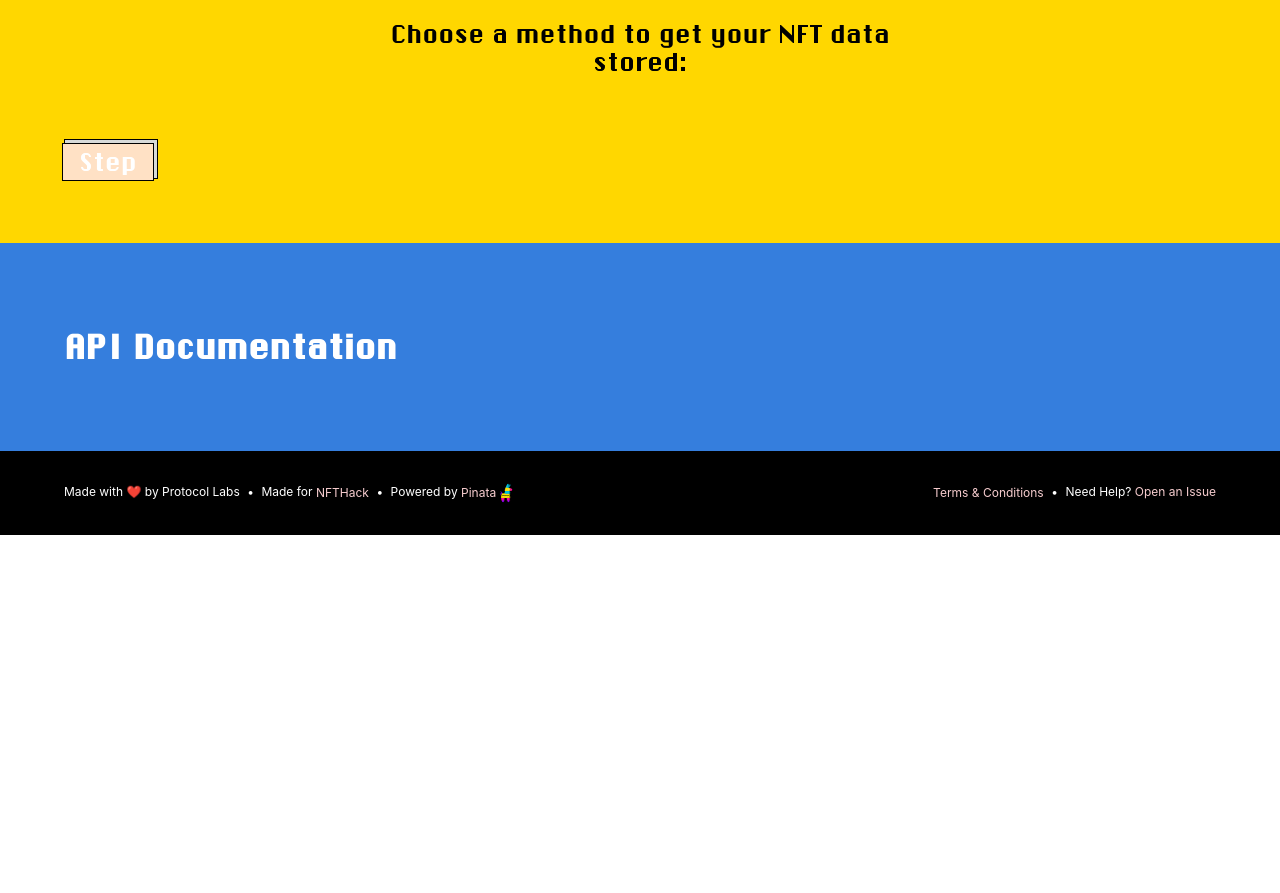
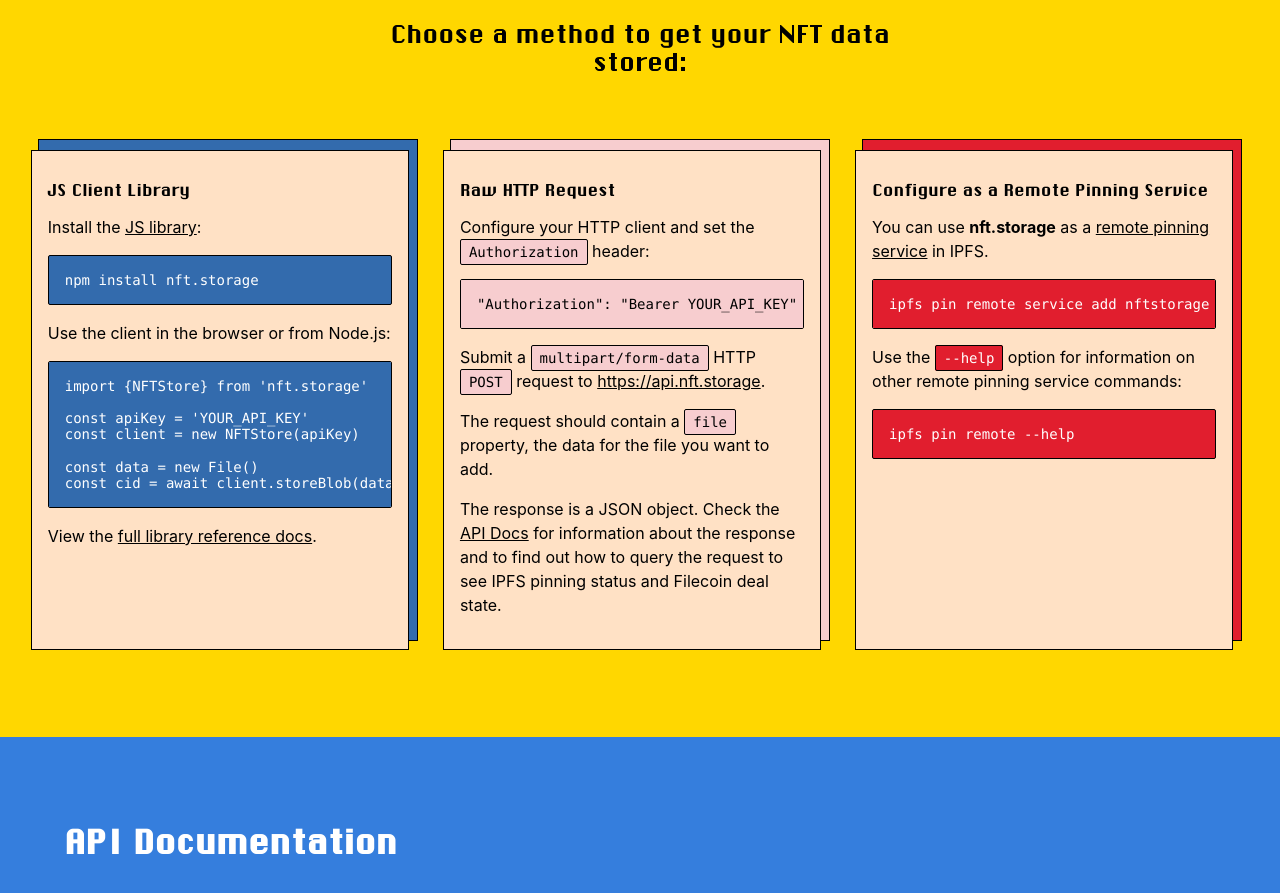
Before and after one commit to nftstorage/nft.storage, a Next.js app in the folder website/: page / in a window 1280 px wide. Shown: the part 2040-2933 px from the top of the page. Before the commit the page ends 2575 px from the top, so only its background shows below. Built offline with nearby package versions, Linux system fonts and the light colour scheme.

Commit message:
feat: add getting started methods

```diff
--- a/website/components/box.js
+++ b/website/components/box.js
@@ -1,9 +1,9 @@
-export default function Box ({ bg = 'nsgray', wrapperClassName, className, children }) {
-  wrapperClassName = `dib bg-${bg} ba b--black ${wrapperClassName ?? ''}`.trim()
-  className = `dib relative w-100 pv1 ph3 chicagoflf f3 white bg-nspeach ba b--black ${className ?? ''}`.trim()
+export default function Box ({ borderColor = 'nsgray', wrapperClassName, className, children }) {
+  wrapperClassName = `bg-${borderColor} ba b--black ${wrapperClassName ?? ''}`.trim()
+  className = `relative w-100 h-100 pa3 bg-nspeach ba b--black ${className ?? ''}`.trim()
   return (
     <div className={wrapperClassName}>
-      <div className={className} style={{ top: 3, right: 3 }}>Step {children}</div>
+      <div className={className} style={{ top: 10, right: 8 }}>{children}</div>
     </div>
   )
 }
--- a/website/components/hashlink.js
+++ b/website/components/hashlink.js
@@ -1,7 +1,7 @@
 export default function HashLink ({ id, children }) {
   return (
     <a name={id} href={`#${id}`} className='relative hide-child no-underline color-inherit'>
-      <span className='absolute left--2 child'>#</span>
+      <span className='absolute child' style={{ left: '-0.85em' }}>#</span>
       {children}
     </a>
   )
--- a/website/pages/index.js
+++ b/website/pages/index.js
@@ -51,6 +51,14 @@
 }
 
 function GettingStarted () {
+  const jsUsage = `import {NFTStore} from 'nft.storage'
+
+const apiKey = 'YOUR_API_KEY'
+const client = new NFTStore(apiKey)
+
+const data = new File()
+const cid = await client.storeBlob(data)`
+
   return (
     <article className='bg-yellow'>
       <div className='mw9 center pa5'>
@@ -73,7 +81,31 @@
             <p className='chicagoflf f3 mw6 center'>Choose a method to get your NFT data stored:</p>
           </li>
         </ol>
-        <Box />
+        <div className='db-m flex-ns justify-center center mw9 mw-none-m mw-none-ns mh-3'>
+          <Box borderColor='nsnavy' wrapperClassName='w-100 w-100-m w-33-ns mh0 mh0-m mh3-ns mb4'>
+            <h2 class='chicagoflf f5 fw4'><HashLink id='js-client-library'>JS Client Library</HashLink></h2>
+            <p class='lh-copy'>Install the <a href='https://npmjs.org/package/nft.storage' target='_blank' rel='noopener noreferrer' className='black'>JS library</a>:</p>
+            <pre class='f6 white bg-nsnavy pa3 br1 ba b--black code overflow-x-scroll'>npm install nft.storage</pre>
+            <p class='lh-copy'>Use the client in the browser or from Node.js:</p>
+            <pre class='f6 white bg-nsnavy pa3 br1 ba b--black code overflow-x-scroll'>{jsUsage}</pre>
+            <p class='lh-copy'>View the <a href='#' target='_blank' rel='noopener noreferrer' className='black'>full library reference docs</a>.</p>
+          </Box>
+          <Box borderColor='nspink' wrapperClassName='w-100 w-100-m w-33-ns mh0 mh0-m mh3-ns mb4'>
+            <h2 class='chicagoflf f5 fw4'><HashLink id='raw-http-request'>Raw HTTP Request</HashLink></h2>
+            <p class='lh-copy'>Configure your HTTP client and set the <code class='f6 bg-nspink ph2 pv1 br1 ba b--black code'>Authorization</code> header:</p>
+            <pre class='f6 bg-nspink pa3 br1 ba b--black code overflow-x-scroll'>"Authorization": "Bearer YOUR_API_KEY"</pre>
+            <p class='lh-copy'>Submit a <code class='f6 bg-nspink ph2 pv1 br1 ba b--black code'>multipart/form-data</code> HTTP <code class='f6 bg-nspink ph2 pv1 br1 ba b--black code'>POST</code> request to <a href='https://api.nft.storage' className='black'>https://api.nft.storage</a>.</p>
+            <p class='lh-copy'>The request should contain a <code class='f6 bg-nspink ph2 pv1 br1 ba b--black code'>file</code> property, the data for the file you want to add.</p>
+            <p class='lh-copy'>The response is a JSON object. Check the <a href='#api-docs' className='black'>API Docs</a> for information about the response and to find out how to query the request to see IPFS pinning status and Filecoin deal state.</p>
+          </Box>
+          <Box borderColor='nsred' wrapperClassName='w-100 w-100-m w-33-ns mh0 mh0-m mh3-ns mb4'>
+            <h2 class='chicagoflf f5 fw4'><HashLink id='configure-as-a-remote-pinning-service'>Configure as a Remote Pinning Service</HashLink></h2>
+            <p class='lh-copy'>You can use <strong>nft.storage</strong> as a <a href='https://ipfs.github.io/pinning-services-api-spec' className='black'>remote pinning service</a> in IPFS.</p>
+            <pre class='f6 white bg-nsred pa3 br1 ba b--black code overflow-x-scroll'>ipfs pin remote service add nftstorage https://api.nft.storage/pins YOUR_API_KEY</pre>
+            <p class='lh-copy'>Use the <code class='f6 white bg-nsred ph2 pv1 br1 ba b--black code'>--help</code> option for information on other remote pinning service commands:</p>
+            <pre class='f6 white bg-nsred pa3 br1 ba b--black code overflow-x-scroll'>ipfs pin remote --help</pre>
+          </Box>
+        </div>
       </div>
     </article>
   )
--- a/website/styles/global.css
+++ b/website/styles/global.css
@@ -55,6 +55,9 @@
 .bg-nspink {
   background-color: var(--nspink);
 }
+.bg-nsred {
+  background-color: var(--nsred);
+}
 .bg-nsyellow {
   background-color: var(--nsyellow);
 }
```
